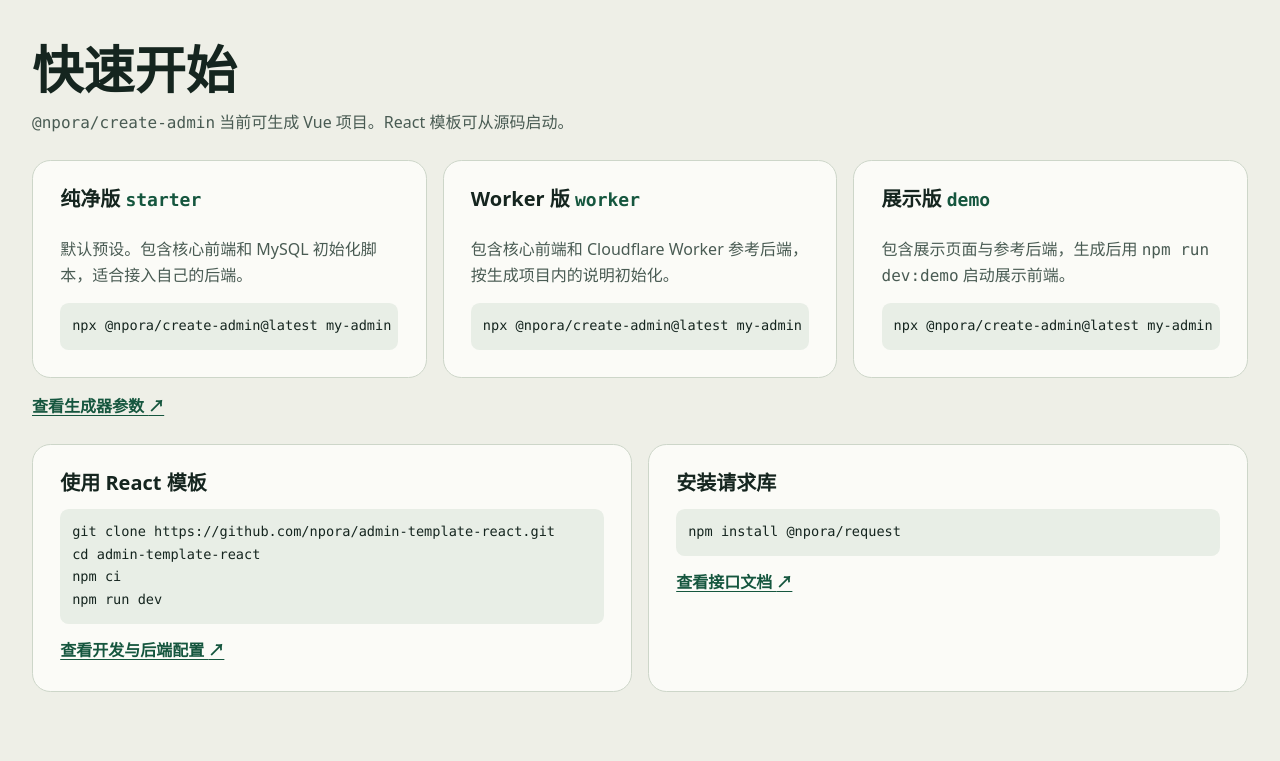
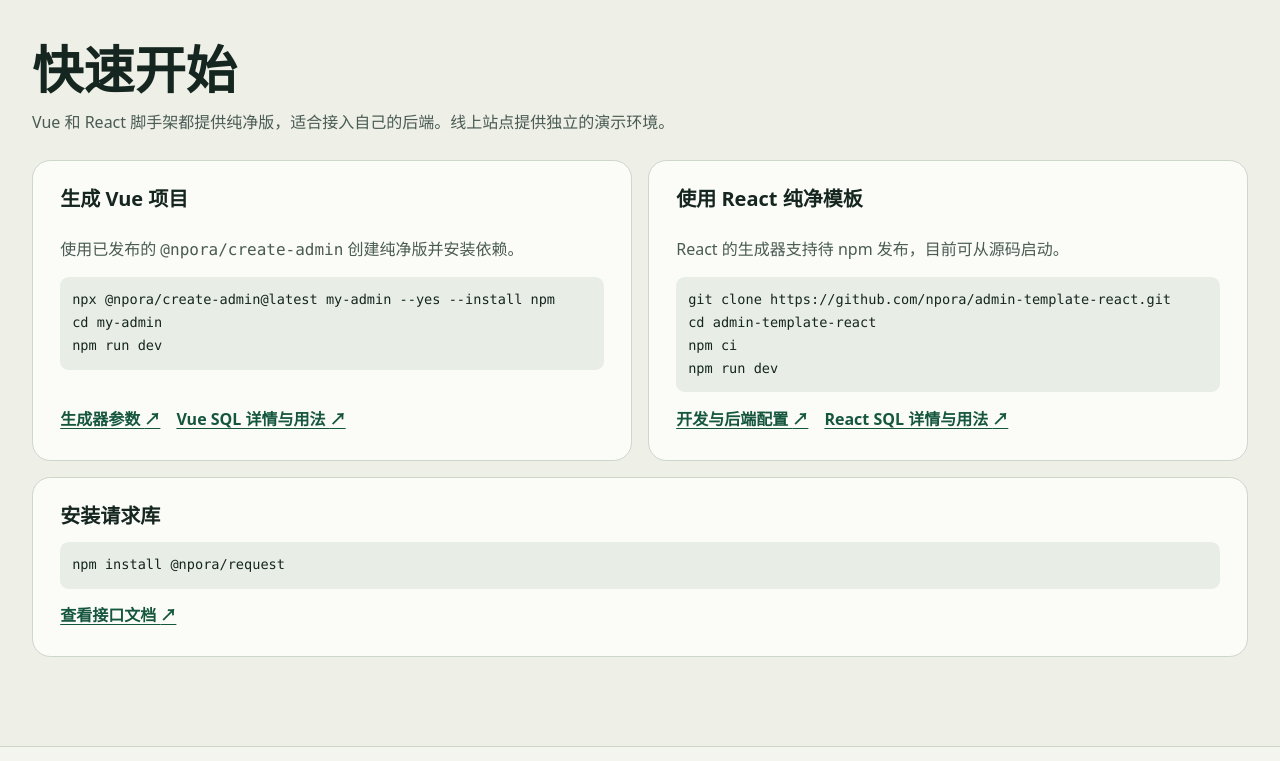
Before and after one commit to npora/online, a plain HTML site: page www/public/index.html in a window 1280 px wide. Shown: the part 2190-2951 px from the top of the page. Drawn offline with Linux system fonts and the light colour scheme.

Commit message:
Publish SQL guides and clean template entry points

```diff
--- /dev/null
+++ b/shared/database/style.css
@@ -0,0 +1,15 @@
+:root { color-scheme: light; font-family: system-ui, sans-serif; background: #f4f6fb; color: #1b273a; line-height: 1.7; }
+body { margin: 0; }
+header { background: #fff; border-bottom: 1px solid #dce3ed; }
+nav, main { width: min(56rem, calc(100% - 2rem)); margin-inline: auto; }
+nav { display: flex; flex-wrap: wrap; gap: 1.5rem; padding-block: 1rem; }
+main { padding-block: clamp(1.5rem, 6vw, 4rem); }
+h1 { margin: 0; font-size: clamp(2rem, 6vw, 3.5rem); line-height: 1.2; }
+h2 { margin-top: 0; line-height: 1.3; }
+.lead { max-width: 50rem; color: #48566d; }
+section { margin-block: 1rem; padding: clamp(1rem, 4vw, 2rem); border: 1px solid #dce3ed; border-radius: 1rem; background: #fff; }
+li + li { margin-top: .45rem; }
+a { color: #1947a6; text-underline-offset: .2em; }
+a:focus-visible { outline: 2px solid #1947a6; outline-offset: 4px; }
+pre { padding: 1rem; overflow-x: auto; border-radius: .65rem; background: #18263e; color: #fff; }
+code { overflow-wrap: anywhere; }
--- a/www/public/index.html
+++ b/www/public/index.html
@@ -134,31 +134,36 @@
     <section class="start" id="start" aria-labelledby="start-title">
       <div class="wrap">
         <h2 id="start-title">快速开始</h2>
-        <p><code>@npora/create-admin</code> 当前可生成 Vue 项目。React 模板可从源码启动。</p>
-        <div class="preset-grid">
+        <p>Vue 和 React 脚手架都提供纯净版，适合接入自己的后端。线上站点提供独立的演示环境。</p>
+        <div class="commands">
           <article class="card">
-            <h3>纯净版 <code>starter</code></h3>
-            <p>默认预设。包含核心前端和 MySQL 初始化脚本，适合接入自己的后端。</p>
-            <pre><code>npx @npora/create-admin@latest my-admin --preset starter</code></pre>
+            <h3>生成 Vue 项目</h3>
+            <p>使用已发布的 <code>@npora/create-admin</code> 创建纯净版并安装依赖。</p>
+            <pre><code>npx @npora/create-admin@latest my-admin --yes --install npm
+cd my-admin
+npm run dev</code></pre>
+            <div class="card-links">
+              <a href="https://github.com/npora/create-admin">生成器参数 <span aria-hidden="true">↗</span></a>
+              <a href="https://admin.npora.live/database/">Vue SQL 详情与用法 <span aria-hidden="true">↗</span></a>
+            </div>
           </article>
           <article class="card">
-            <h3>Worker 版 <code>worker</code></h3>
-            <p>包含核心前端和 Cloudflare Worker 参考后端，按生成项目内的说明初始化。</p>
-            <pre><code>npx @npora/create-admin@latest my-admin --preset worker</code></pre>
-          </article>
-          <article class="card">
-            <h3>展示版 <code>demo</code></h3>
-            <p>包含展示页面与参考后端，生成后用 <code>npm run dev:demo</code> 启动展示前端。</p>
-            <pre><code>npx @npora/create-admin@latest my-admin --preset demo</code></pre>
+            <h3>使用 React 纯净模板</h3>
+            <p>React 的生成器支持待 npm 发布，目前可从源码启动。</p>
+            <pre><code>git clone https://github.com/npora/admin-template-react.git
+cd admin-template-react
+npm ci
+npm run dev</code></pre>
+            <div class="card-links">
+              <a href="https://github.com/npora/admin-template-react">开发与后端配置 <span aria-hidden="true">↗</span></a>
+              <a href="https://react.npora.live/database/">React SQL 详情与用法 <span aria-hidden="true">↗</span></a>
+            </div>
           </article>
         </div>
-        <a class="setup-link" href="https://github.com/npora/create-admin">查看生成器参数 <span aria-hidden="true">↗</span></a>
-        <div class="commands">
-          <div><h3>使用 React 模板</h3><pre><code>git clone https://github.com/npora/admin-template-react.git
-cd admin-template-react
-npm ci
-npm run dev</code></pre><a href="https://github.com/npora/admin-template-react">查看开发与后端配置 <span aria-hidden="true">↗</span></a></div>
-          <div><h3>安装请求库</h3><pre><code>npm install @npora/request</code></pre><a href="https://github.com/npora/request/blob/main/docs/api.md">查看接口文档 <span aria-hidden="true">↗</span></a></div>
+        <div class="card request-setup">
+          <h3>安装请求库</h3>
+          <pre><code>npm install @npora/request</code></pre>
+          <a href="https://github.com/npora/request/blob/main/docs/api.md">查看接口文档 <span aria-hidden="true">↗</span></a>
         </div>
       </div>
     </section>
--- a/www/public/styles.css
+++ b/www/public/styles.css
@@ -72,9 +72,9 @@ h1 { font-size: clamp(2.5rem, 5.5vw, 5.25rem); letter-spacing: -.055em; }
 .card-links { display: flex; align-items: center; flex-wrap: wrap; }
 
 .projects { border-block: 1px solid var(--line); background: #eeefe7; padding-block: clamp(3rem, 6vw, 6rem); }
-.cards, .commands, .feature-grid, .preset-grid { display: grid; gap: 1rem; margin-top: 1.5rem; }
-.cards, .preset-grid { grid-template-columns: repeat(3, minmax(0, 1fr)); }
-.card, .commands > div { display: grid; align-content: start; gap: .9rem; padding: clamp(1rem, 3vw, 1.7rem); border: 1px solid var(--line); border-radius: var(--radius); background: var(--surface); }
+.cards, .commands, .feature-grid { display: grid; gap: 1rem; margin-top: 1.5rem; }
+.cards { grid-template-columns: repeat(3, minmax(0, 1fr)); }
+.card { display: grid; align-content: start; gap: .9rem; padding: clamp(1rem, 3vw, 1.7rem); border: 1px solid var(--line); border-radius: var(--radius); background: var(--surface); }
 .card { grid-template-rows: auto auto 1fr auto; }
 .card p, .start p, .error p { color: var(--muted); }
 .card-links { gap: .6rem 1rem; }
@@ -86,20 +86,21 @@ h1 { font-size: clamp(2.5rem, 5.5vw, 5.25rem); letter-spacing: -.055em; }
 .features, .start, .error { padding-block: clamp(3rem, 7vw, 7rem); }
 .start p, .error p { margin-top: .75rem; }
 .commands, .feature-grid { grid-template-columns: repeat(2, minmax(0, 1fr)); }
-.feature-grid .card, .preset-grid .card { grid-template-rows: auto 1fr auto; min-width: 0; }
+.feature-grid .card, .commands .card { min-width: 0; }
+.feature-grid .card { grid-template-rows: auto 1fr auto; }
+.commands .card { grid-template-rows: auto auto 1fr auto; }
+.commands pre { align-self: start; }
+.request-setup { grid-template-rows: auto; margin-top: 1rem; }
 .feature-grid ul { margin: 0; padding-inline-start: 1.2rem; color: var(--muted); }
 .feature-grid li + li { margin-top: .65rem; }
 .feature-grid strong { color: var(--ink); }
-.feature-grid a, .setup-link { color: var(--green); font-weight: 650; }
-.setup-link { display: inline-block; margin-top: 1rem; }
+.feature-grid a, .request-setup a { color: var(--green); font-weight: 650; }
 .start { background: #eeefe7; border-top: 1px solid var(--line); }
-.preset-grid h3 code { color: var(--green); font-size: .9em; }
-.commands > div { min-width: 0; }
 pre { max-width: 100%; overflow: auto; margin: 0; padding: .75rem; border-radius: .55rem; background: #e8eee6; font-size: .85rem; }
 .error .button { margin-top: 1.5rem; }
 
 @media (max-width: 51rem) {
-  .cards, .preset-grid { grid-template-columns: 1fr; }
+  .cards { grid-template-columns: 1fr; }
 }
 @media (max-width: 35rem) {
   .wrap { width: calc(100% - 2rem); }
```
Also changed, not shown: AGENTS.md (+1 -0 lines), shared/database/index.html (added, +54 -0 lines), www/README.md, 1 other file.
